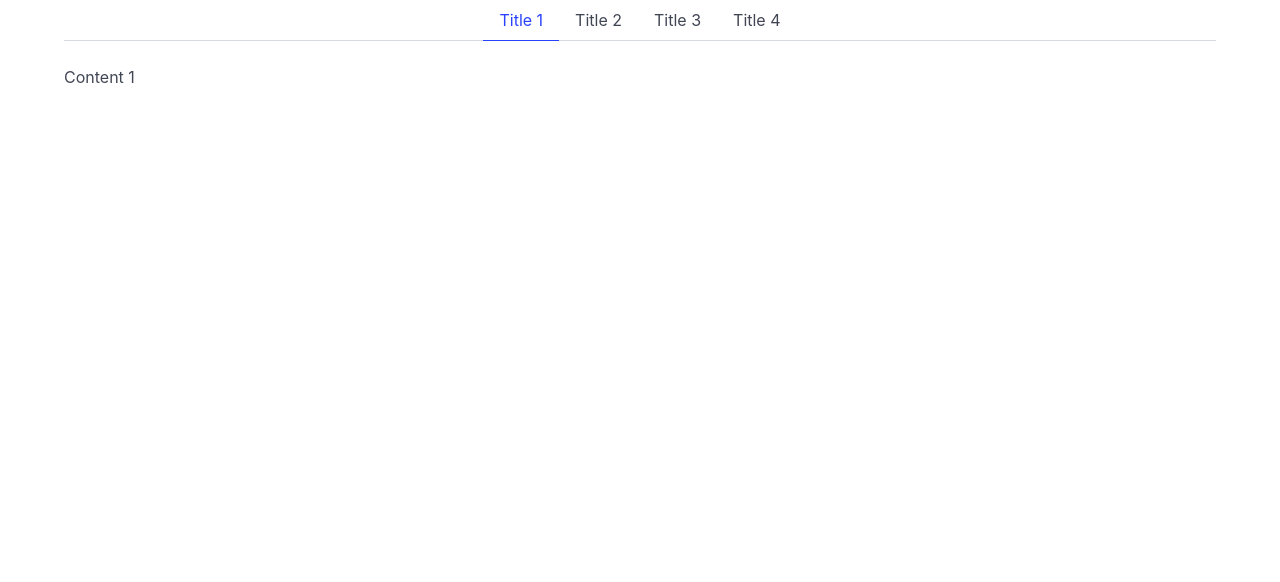
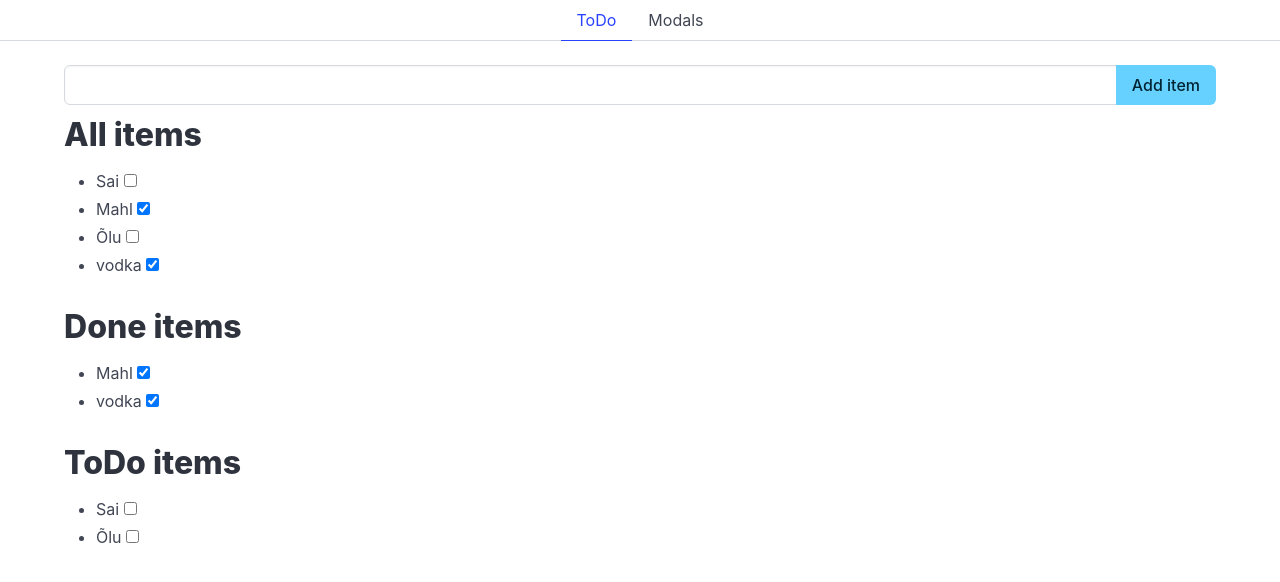
Before and after one commit to klaccdeduska/ta24b, a Vue app in the folder learnnote/: page / in a window 1280 px wide. Shown: the top 582 px of the page. Built offline with nearby package versions, Linux system fonts and the light colour scheme.

Commit message:
Add component is example

```diff
--- a/learnnote/src/App.vue
+++ b/learnnote/src/App.vue
@@ -2,28 +2,27 @@
 import { ref } from 'vue';
 import Tabs from './components/Tabs.vue';
 
+import ToDo from './pages/ToDo.vue';
+import Modals from './pages/Modals.vue';
+
 let tabTitles = ref([
-  'Title 1',
-  'Title 2',
-  'Title 3',
-  'Title 4',
-])
+  'ToDo',
+  'Modals',
+]);
 
 let tabActive = ref(0);
 
-let contents = ref([
-  'Content 1',
-  'Content 2',
-  'Content 3',
-  'Content 4',
-])
+let contents = [
+  ToDo,
+  Modals,
+];
 
 </script>
 
 <template>
+  <Tabs :titles="tabTitles" :active="tabActive" @setActive="tabActive = $event"></Tabs>
   <div class="container">
-    <Tabs :titles="tabTitles" :active="tabActive" @setActive="tabActive = $event"></Tabs>
-    <p>{{ contents[tabActive] }}</p>
+    <component :is="contents[tabActive]"></component>
   </div>
 </template>
 
--- a/learnnote/src/pages/Modals.vue
+++ b/learnnote/src/pages/Modals.vue
@@ -1,7 +1,7 @@
 <script setup>
 import { ref } from 'vue';
-import Modal from './components/Modal.vue';
-import ImgModal from './components/ImgModal.vue';
+import Modal from '../components/Modal.vue';
+import ImgModal from '../components/ImgModal.vue';
 
 let modal1Active = ref(false);
 let modal2Active = ref(false);
--- a/learnnote/src/pages/ToDo.vue
+++ b/learnnote/src/pages/ToDo.vue
@@ -1,6 +1,6 @@
 <script setup>
 import { computed, ref } from 'vue';
-import ItemList from './components/ItemList.vue';
+import ItemList from '../components/ItemList.vue';
 let i = 1;
 
 let items = ref([
```
